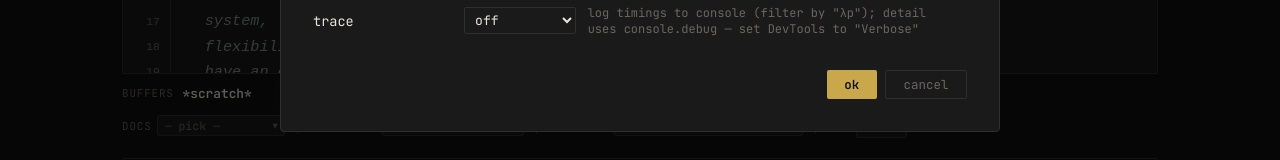
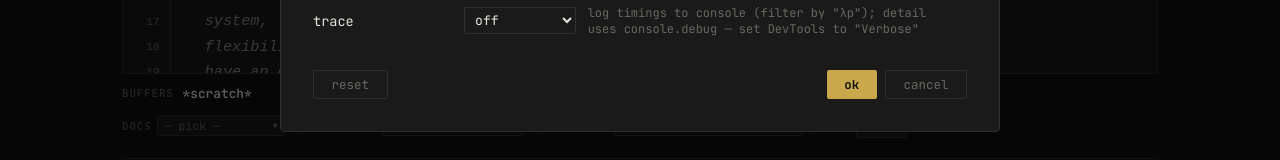
Before and after one commit to ezander/lambda_playground, a React (Vite) app: page / in a window 1280 px wide. Both pictures are taken after a click on the button 1010 px from the left and 129 px from the top of the page. Shown: the part 554-714 px from the top of the page. Built offline with nearby package versions, Linux system fonts and the light colour scheme.

Commit message:
Add reset button to settings modal
Repopulates all form fields with DEFAULT_CONFIG values; user still
clicks ok (or Enter) to apply. Helpful for adopting newly-raised
default limits without manually re-entering each value.

```diff
--- a/src/App.css
+++ b/src/App.css
@@ -363,7 +363,7 @@ label {
   justify-content: flex-end;
   margin-top: 1rem;
 }
-.settings-ok, .settings-cancel {
+.settings-ok, .settings-cancel, .settings-reset {
   font-family: var(--mono);
   font-size: 0.78rem;
   padding: 0.3rem 1.1rem;
@@ -378,12 +378,13 @@ label {
   font-weight: 600;
 }
 .settings-ok:hover { opacity: 0.85; }
-.settings-cancel {
+.settings-cancel, .settings-reset {
   background: transparent;
   border: 1px solid var(--border);
   color: var(--muted);
 }
-.settings-cancel:hover { border-color: var(--accent); color: var(--accent); }
+.settings-cancel:hover, .settings-reset:hover { border-color: var(--accent); color: var(--accent); }
+.settings-reset { margin-right: auto; }
 
 .ex-btn {
   font-family: var(--mono);
--- a/src/SettingsModal.tsx
+++ b/src/SettingsModal.tsx
@@ -1,5 +1,5 @@
 import { useState, useEffect, useRef } from "react";
-import { Config } from "./config";
+import { Config, DEFAULT_CONFIG } from "./config";
 import { TraceLevel } from "./trace";
 import { useFocusTrap } from "./useFocusTrap";
 
@@ -27,6 +27,20 @@ export function SettingsModal({ config, onApply, onCancel }: {
 
   const modalRef = useRef<HTMLDivElement>(null);
   useFocusTrap(modalRef);
+
+  const reset = () => {
+    setMaxStepsPrint(String(DEFAULT_CONFIG.maxStepsPrint));
+    setMaxStepsRun(String(DEFAULT_CONFIG.maxStepsRun));
+    setMaxStepsIdent(String(DEFAULT_CONFIG.maxStepsIdent));
+    setMaxHistory(String(DEFAULT_CONFIG.maxHistory));
+    setMaxHistorySize(String(DEFAULT_CONFIG.maxHistorySize));
+    setMaxSize(String(DEFAULT_CONFIG.maxSize));
+    setShowPassingEquiv(DEFAULT_CONFIG.showPassingEquiv);
+    setWrapWidth(String(DEFAULT_CONFIG.wrapWidth));
+    setAutoSave(DEFAULT_CONFIG.autoSave);
+    setAutoRun(DEFAULT_CONFIG.autoRun);
+    setTraceLevelState(DEFAULT_CONFIG.traceLevel);
+  };
 
   const apply = () => onApply({
     maxStepsPrint:    parsePositiveInt(maxStepsPrint, config.maxStepsPrint),
@@ -159,6 +173,7 @@ export function SettingsModal({ config, onApply, onCancel }: {
           </tbody>
         </table>
         <div className="settings-buttons">
+          <button className="settings-reset"  onClick={reset} title="restore default values (still requires ok to apply)">reset</button>
           <button className="settings-ok"     onClick={apply}>ok</button>
           <button className="settings-cancel" onClick={onCancel}>cancel</button>
         </div>
```
Also changed, not shown: 1 other file (tests, documents, lock files or other folders).
